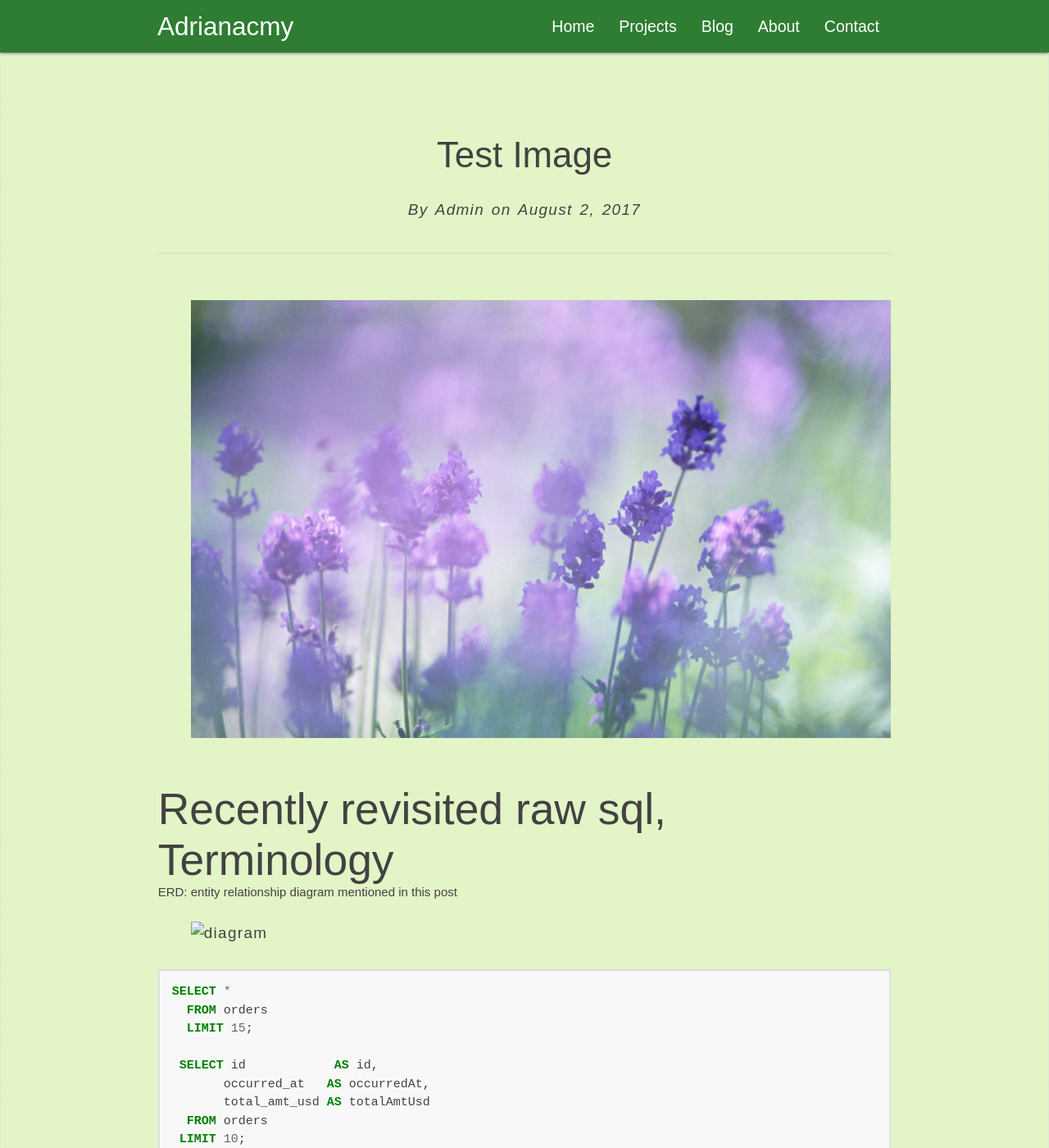
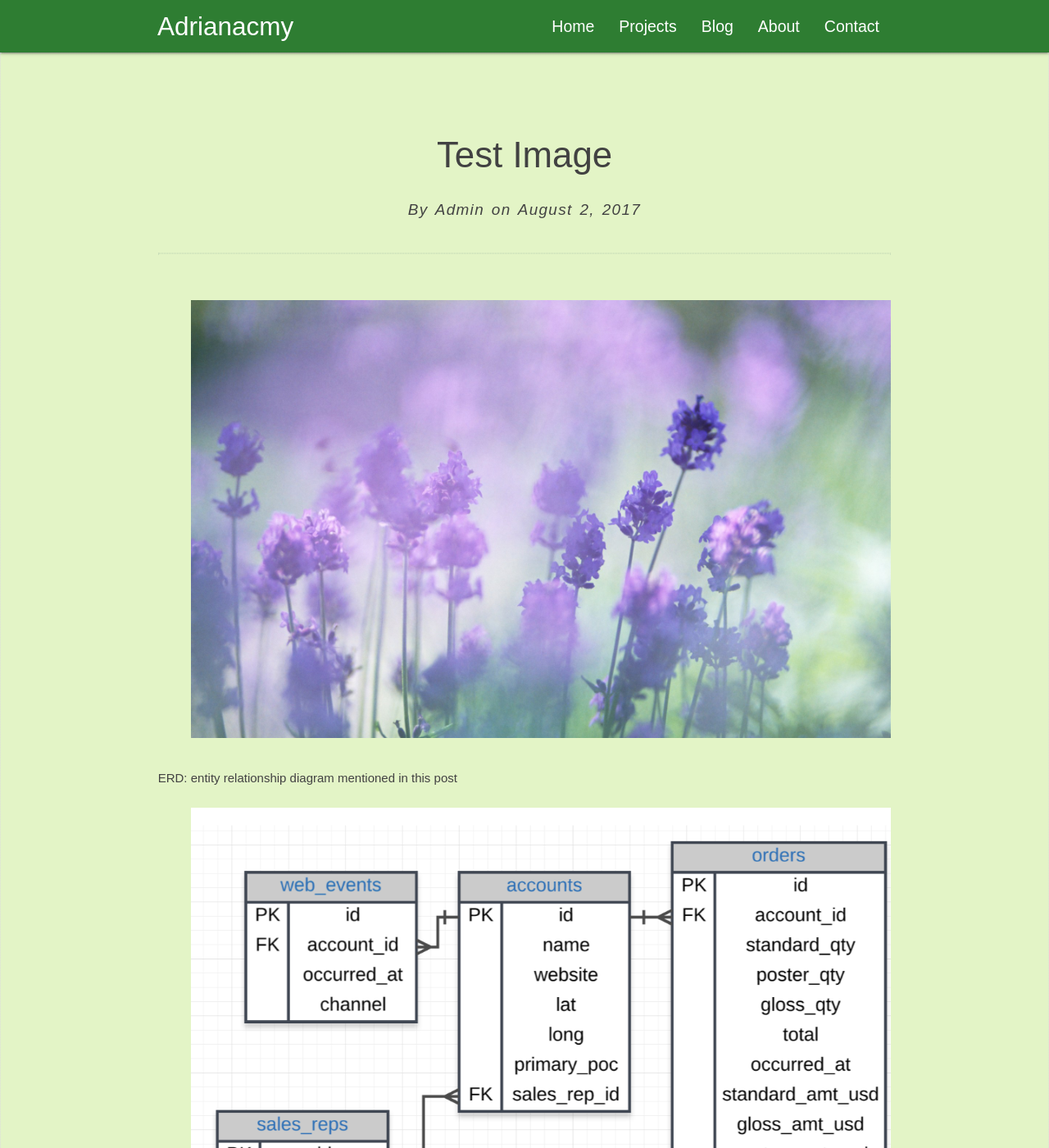
Before and after one commit to Adrianacmy/Adriana.github.io, a Jekyll site: the page built from _posts/2017-08-02-test-image.md, in a window 1280 px wide and 1400 px high. Shown: the whole window at 82% size. Built offline with Jekyll 4.4.1, drawn with Linux system fonts in a browser that asks for light colours; nearby versions of some CDN libraries; comment, search, counter and statistics services are not loaded; some of the changed text lies outside the part shown.

Commit message:
fix code highlighter

````diff
--- a/_config.yml
+++ b/_config.yml
@@ -16,6 +16,7 @@
   Google search results) and in your feed.xml site description.
 baseurl: "" # the subpath of your site, e.g. /blog
 # url: "venusgrape.com" # the base hostname & protocol for your site, e.g. http://example.com
+url: /Adrianacmy.github.io
 twitter_username:
 github_username:  adrianacmy
 permalink: pretty
@@ -26,16 +27,17 @@
 future:      true
 highlighter: pygments
 markdown:    kramdown
-pygments: true
+# pygments: true
+
 
 kramdown:
   auto_ids: true
   footnote_nr: 1
   entity_output: as_char
   toc_levels: 1..6
-  use_coderay: false
+  enable_coderay: false
 
-  coderay:
+  syntax_highlighter_opts:
     coderay_line_numbers:
     coderay_line_numbers_start: 1
     coderay_tab_width: 4
--- a/_includes/footer.html
+++ b/_includes/footer.html
@@ -1,8 +1,6 @@
-<a href="#" class="back-to-top">
-  <i class="fa fa-chevron-up"></i>
-</a>
 
-<footer class="green darken-4 white-text">
+
+<section class="green darken-4 white-text" id='footer'>
 
   <div class="container center">
     <p>&nbsp;&nbsp; Powered by
@@ -11,4 +9,4 @@
     <p>&nbsp;&nbsp;&copy;2017 Adrianacmy </p>
   </div>
 
-</footer>
+</section>
--- a/_posts/2017-07-13-welcome-to-jekyll.markdown
+++ b/_posts/2017-07-13-welcome-to-jekyll.markdown
@@ -20,6 +20,7 @@
 end
 print_hi('Tom')
 #=> prints 'Hi, Tom' to STDOUT.
+
 {% endhighlight %}
 
 {% highlight python %}
--- a/_posts/2017-08-02-test-image.md
+++ b/_posts/2017-08-02-test-image.md
@@ -10,48 +10,6 @@
 ![img]({{site.baseurl}}/static/images/blur3.jpg)
 
 
-## Recently revisited raw sql,
-
-## Terminology
-
 - ERD: entity relationship diagram mentioned in this post
 
-![diagram](./imgs/tables.png)
-
-~~~sql
-SELECT *
-  FROM orders
-  LIMIT 15;
-
- SELECT id            AS id,
-       occurred_at   AS occurredAt,
-       total_amt_usd AS totalAmtUsd
-  FROM orders
- LIMIT 10;
-
-SELECT id, account_id, total_amt_usd
-FROM orders
-ORDER BY total_amt_usd DESC
-LIMIT 5;
-
-SELECT id         AS id,
-       account_id AS accountId,
-       total      AS total
-  FROM orders
-ORDER BY total DESC
- LIMIT 20
-
-SELECT name, website, primary_poc
-FROM accounts
-WHERE name = 'Exxon Mobil';
-
-~~~
-
-## Derived column
-
-```sql
-SELECT id, account_id,
-       poster_amt_usd/(standard_amt_usd + gloss_amt_usd + poster_amt_usd) AS post_per
-FROM orders;
-
-```
+![diagram]({{site.baseurl}}/static/images/tables.png)
--- a/static/css/main.css
+++ b/static/css/main.css
@@ -3,13 +3,12 @@
   font-family: sans-serif;
 
 }
-footer a{
-  color: white;
-}
+
 a:hover{
   color: #00c853;
 
 }
+
 #projects {
   margin-top: 3rem;
   margin-bottom: 3rem;
@@ -36,7 +35,7 @@
   padding-top: 6rem;
   margin-bottom: 5rem;
 }
-#journal h4{
+#about h4{
   margin-bottom: 5rem;
 }
 
@@ -44,11 +43,17 @@
   font-size: 1.3rem;
 }
 
-footer{
+#footer a{
+  color: greenyellow;
+}
+
+#footer{
+  position: static;
  padding-top: 7rem;
  padding-bottom: 4rem;
  font-size: 1.2rem;
  letter-spacing: 0.2rem;
+ margin-bottom: -10rem;
 }
 
 #contact{
@@ -70,6 +75,7 @@
 #img404
 {
   margin: 6rem auto;
+
 }
 
 .sidenav{
@@ -83,7 +89,7 @@
 	background-size: cover;
 	background-attachment: fixed;
 	background-position: 0% 0%;
-	padding: 0 0 280 0;
+	/* padding: 0 0 0 0; */
   position: relative;
   width: 100vw;
   height: 100vh;
@@ -113,6 +119,7 @@
 #home_header .action-button{
   width: 80vw;
 
+
 }
 .action-button .navbutton{
   margin-top: 1rem;
````
Also changed, not shown: _posts/2017-07-09-postgresql.md (added, +155 -0 lines).
